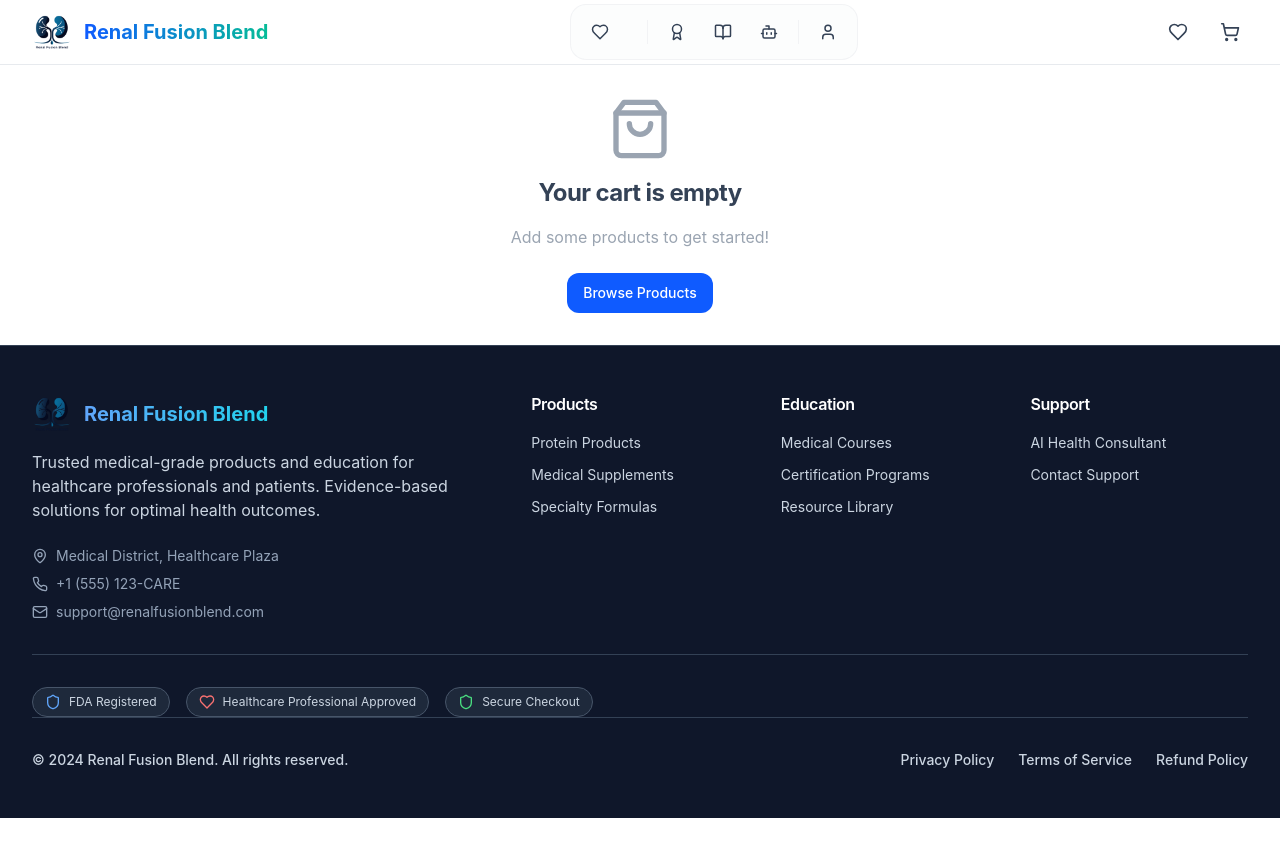
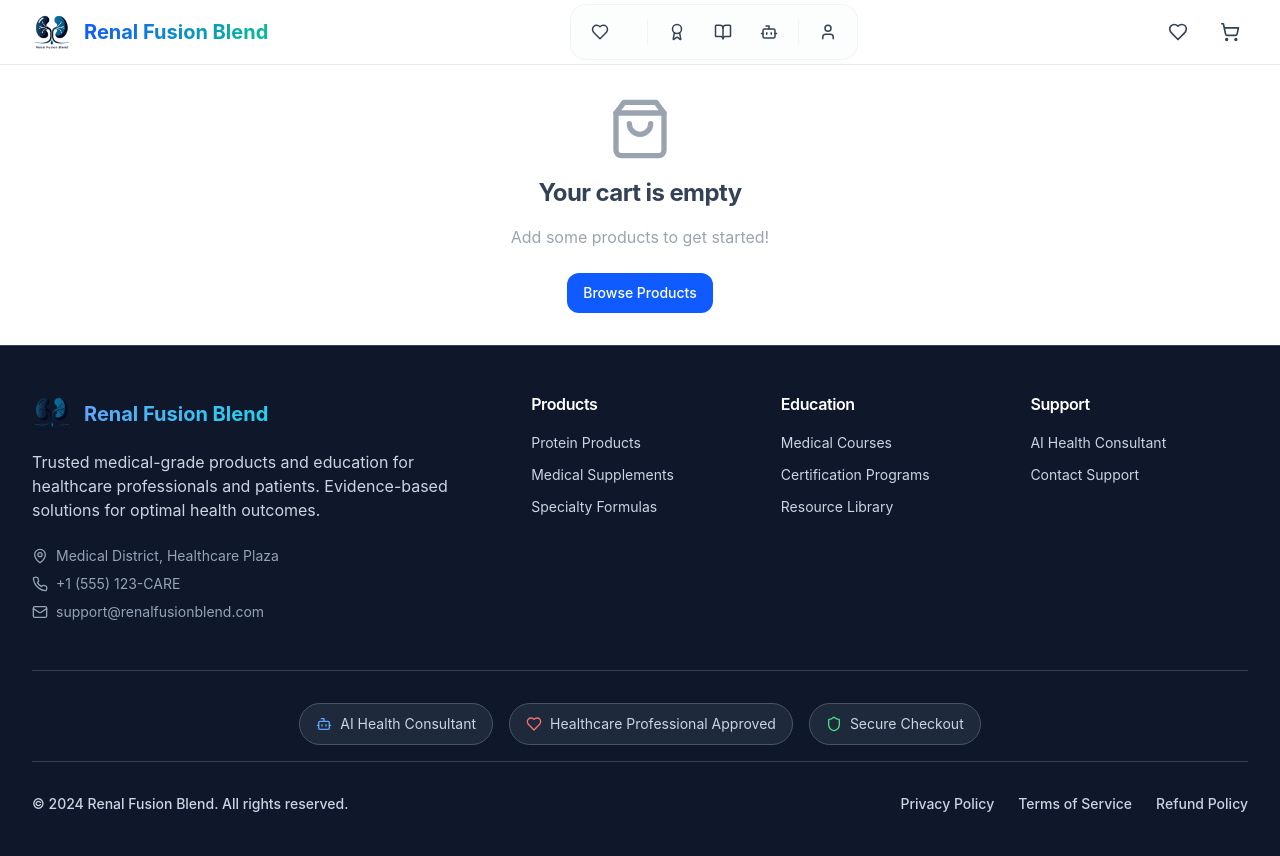
Before and after one commit to sab-dev-source/renalfusionblend-frontend, a React (Vite) app: page /cart in a window 1280 px wide. Shown: the top 856 px of the page. Before the commit the page ends 818 px from the top, so only its background shows below. Built offline with nearby package versions, Linux system fonts and the light colour scheme; the HTML template or start-up script is replaced by a standard one.

Commit message:
Fix badge and spacing

```diff
--- a/src/components/Footer.tsx
+++ b/src/components/Footer.tsx
@@ -1,5 +1,5 @@
 import { Link } from "react-router-dom";
-import { Heart, Shield, Mail, Phone, MapPin } from "lucide-react";
+import { Heart, Shield, Mail, Phone, MapPin, Bot } from "lucide-react";
 import renalFusionLogo from "../assets/renal-fusion-logo.png";
 
 export const Footer = () => {
@@ -109,16 +109,16 @@ export const Footer = () => {
         </div>
 
         {/* Trust Badges */}
-        <div className="flex flex-wrap gap-4 mt-8 pt-8 border-t border-slate-700">
-          <div className="flex items-center gap-2 px-3 py-1.5 bg-slate-800 rounded-full text-xs text-slate-300 border border-slate-600">
-            <Shield className="h-4 w-4 text-blue-400" />
-            <span>FDA Registered</span>
+        <div className="flex flex-wrap justify-center gap-4 mt-12 pt-8 pb-4 border-t border-slate-700">
+          <div className="flex items-center gap-2 px-4 py-2.5 bg-slate-800 rounded-full text-sm text-slate-300 border border-slate-600 hover:bg-slate-700 transition-colors">
+            <Bot className="h-4 w-4 text-blue-400" />
+            <span>AI Health Consultant</span>
           </div>
-          <div className="flex items-center gap-2 px-3 py-1.5 bg-slate-800 rounded-full text-xs text-slate-300 border border-slate-600">
+          <div className="flex items-center gap-2 px-4 py-2.5 bg-slate-800 rounded-full text-sm text-slate-300 border border-slate-600 hover:bg-slate-700 transition-colors">
             <Heart className="h-4 w-4 text-red-400" />
             <span>Healthcare Professional Approved</span>
           </div>
-          <div className="flex items-center gap-2 px-3 py-1.5 bg-slate-800 rounded-full text-xs text-slate-300 border border-slate-600">
+          <div className="flex items-center gap-2 px-4 py-2.5 bg-slate-800 rounded-full text-sm text-slate-300 border border-slate-600 hover:bg-slate-700 transition-colors">
             <Shield className="h-4 w-4 text-green-400" />
             <span>Secure Checkout</span>
           </div>
--- a/src/components/Hero.tsx
+++ b/src/components/Hero.tsx
@@ -6,7 +6,7 @@ import { useCountUp } from "@/hooks/useCountUp";
 export const Hero = () => {
   const trustStats = [
     { icon: Users, label: "Healthcare Professionals", value: 10000, suffix: "+" },
-    { icon: Shield, label: "FDA Registered Products", value: 500, suffix: "+" },
+    { icon: Shield, label: "Quality Products", value: 500, suffix: "+" },
     { icon: Award, label: "Medical Certifications", value: 50, suffix: "+" },
   ];
 
--- a/src/components/MedicalCarousel.tsx
+++ b/src/components/MedicalCarousel.tsx
@@ -142,7 +142,7 @@ export const MedicalCarousel = () => {
                   className="absolute bottom-3 left-3 bg-primary text-white text-xs font-medium px-3 py-1 rounded-full shadow-lg z-30"
                   style={{ animationDelay: "1s" }}
                 >
-                  FDA Registered
+                  AI Powered
                 </div>
               </div>
             </CarouselItem>
```
